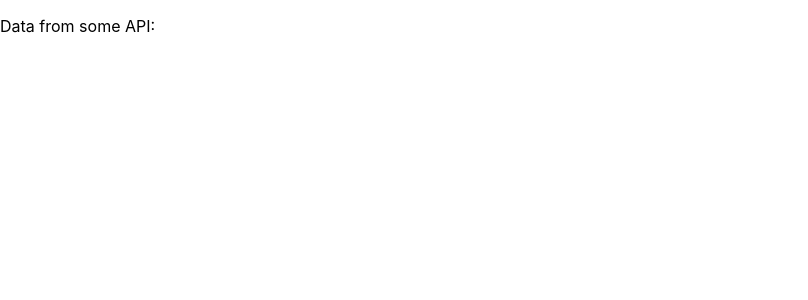
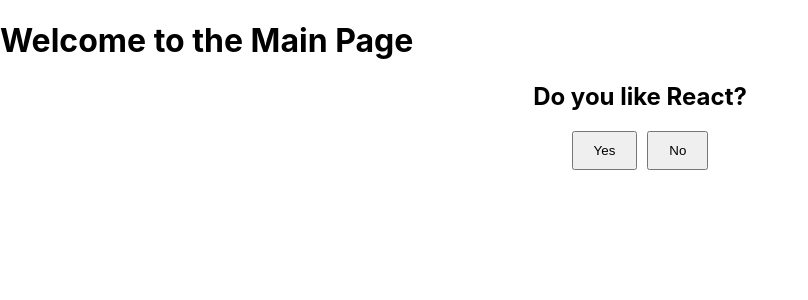
Before and after one commit to cs4145-group-6/cc-epistemic-enslavement, a React (Create React App) app: page / in a window 1280 px wide. Shown: the top 300 px of the page, without its empty margins (0-808 px from the left). Built offline with nearby package versions, Linux system fonts and the light colour scheme; no server answers.

Commit message:
Add simple yes/no question

```diff
--- a/src/App.tsx
+++ b/src/App.tsx
@@ -1,6 +1,7 @@
 import { BrowserRouter, Routes, Route } from "react-router-dom";
 import React from 'react';
 import './App.css';
+// @ts-ignore
 import MainPage from "./pages/MainPage.tsx";
 
 const App = () => {
--- a/src/components/TestApiCallComponent.tsx
+++ b/src/components/TestApiCallComponent.tsx
@@ -1,4 +1,5 @@
 import React from 'react';
+// @ts-ignore
 import getAndSetApiData from '../api/testApi.ts';
 
 // Test component which fetches data from an API and displays it
--- /dev/null
+++ b/src/components/YesNoQuestion.tsx
@@ -0,0 +1,40 @@
+import React, { useState } from "react";
+
+interface YesNoQuestionProps {
+  question: string; // The question to display
+}
+
+const YesNoQuestion: React.FC<YesNoQuestionProps> = ({ question }) => {
+  const [answer, setAnswer] = useState<string | null>(null);
+
+  const handleAnswer = (response: string) => {
+    setAnswer(response);
+  };
+
+  return (
+    <div style={{ textAlign: "center", marginTop: "20px" }}>
+      <h2>{question}</h2>
+      <div>
+        <button
+          onClick={() => handleAnswer("Yes")}
+          style={{ marginRight: "10px", padding: "10px 20px" }}
+        >
+          Yes
+        </button>
+        <button
+          onClick={() => handleAnswer("No")}
+          style={{ padding: "10px 20px" }}
+        >
+          No
+        </button>
+      </div>
+      {answer && (
+        <p style={{ marginTop: "20px", fontSize: "16px" }}>
+          You answered: <strong>{answer}</strong>
+        </p>
+      )}
+    </div>
+  );
+};
+
+export default YesNoQuestion;
--- a/src/index.tsx
+++ b/src/index.tsx
@@ -1,6 +1,7 @@
 import React from 'react';
 import ReactDOM from 'react-dom/client';
 import './index.css';
+// @ts-ignore
 import App from './App.tsx';
 
 const root = ReactDOM.createRoot(
--- a/src/pages/MainPage.tsx
+++ b/src/pages/MainPage.tsx
@@ -1,7 +1,17 @@
 import React from 'react';
+// @ts-ignore
 import TestApiCallComponent from '../components/TestApiCallComponent.tsx';
+// @ts-ignore
+import YesNoQuestion from '../components/YesNoQuestion.tsx';
 
 // For now main page contains only test component which makes API call
-const MainPage = () => <TestApiCallComponent />;
+const MainPage = () => {
+  return (
+    <div>
+      <h1>Welcome to the Main Page</h1>
+      <YesNoQuestion question="Do you like React?" />
+    </div>
+  );
+};
 
 export default MainPage;
```
